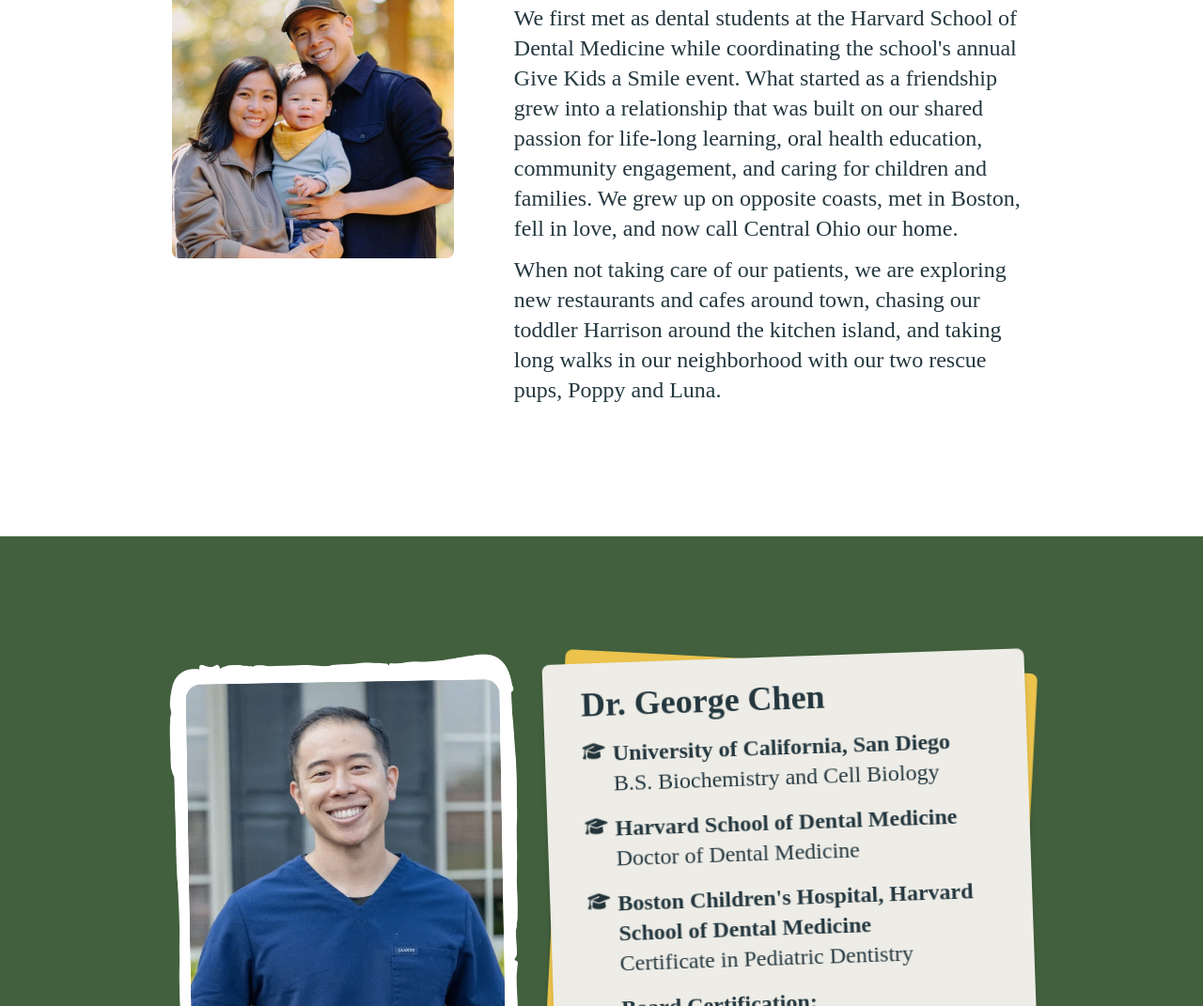
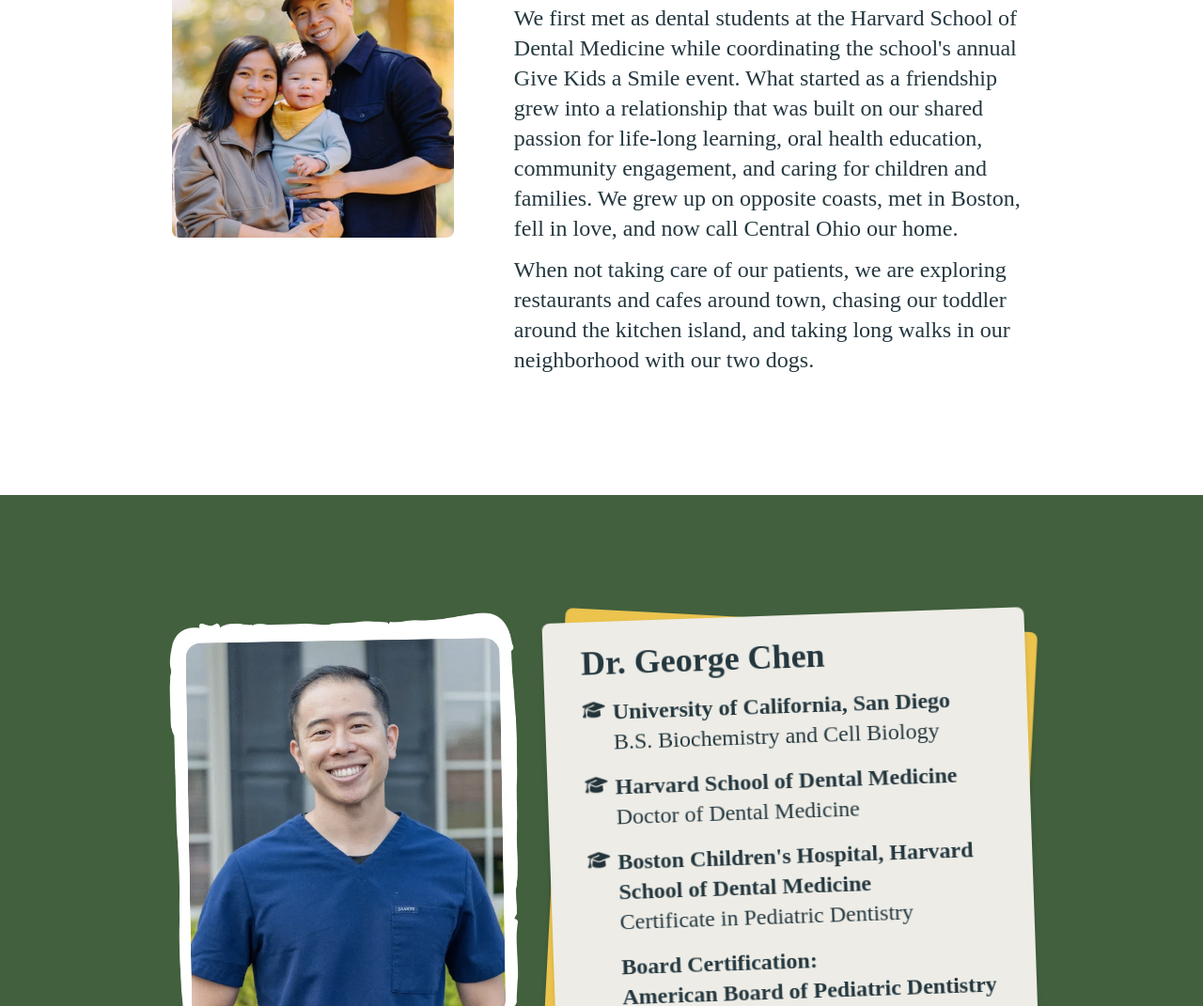
Before and after one commit to liamtsang/molar-and-friends, an Astro site: page /about in a window 1280 px wide. Shown: the part 1143-2214 px from the top of the page at 94% size. Built offline with nearby package versions, Linux system fonts and the light colour scheme; Astro itself is replaced by a stand-in of ours; a web font is replaced by a local one.

Commit message:
fix: img size and content change

```diff
--- a/src/components/Hero.astro
+++ b/src/components/Hero.astro
@@ -10,7 +10,7 @@
    </a>
   </div>
  </div>
- <img class="pt-16 w-full max-w-full h-fit max-h-fit object-cover object-right" src="/hero_transparent.svg"/>
+ <img class="pt-16 w-full max-w-dvw object-contain object-right" src="/hero_transparent.svg"/>
 </section>
 <script>
 import { animate, inView } from "motion";
--- a/src/pages/about.astro
+++ b/src/pages/about.astro
@@ -45,7 +45,7 @@ import Layout from "../layouts/Layout.astro";
           <p class="body">
             Hello! We are Dr. George and Dr. Chloe, a husband and wife pediatric
             dentist duo who are passionate about taking care of our community.
-            <p></p>
+          </p>
           <p class="body">
             We first met as dental students at the Harvard School of Dental
             Medicine while coordinating the school's annual Give Kids a Smile
@@ -56,11 +56,9 @@ import Layout from "../layouts/Layout.astro";
             in love, and now call Central Ohio our home.
           </p>
           <p class="body">
-              When not taking care of our patients, we are exploring new
-              restaurants and cafes around town, chasing our toddler Harrison
-              around the kitchen island, and taking long walks in our
-              neighborhood with our two rescue pups, Poppy and Luna.
-            </p>
+            When not taking care of our patients, we are exploring restaurants
+            and cafes around town, chasing our toddler around the kitchen island,
+            and taking long walks in our neighborhood with our two dogs.
           </p>
         </div>
       </div>
```
Lines whose indentation alone changed are shown as unchanged.
